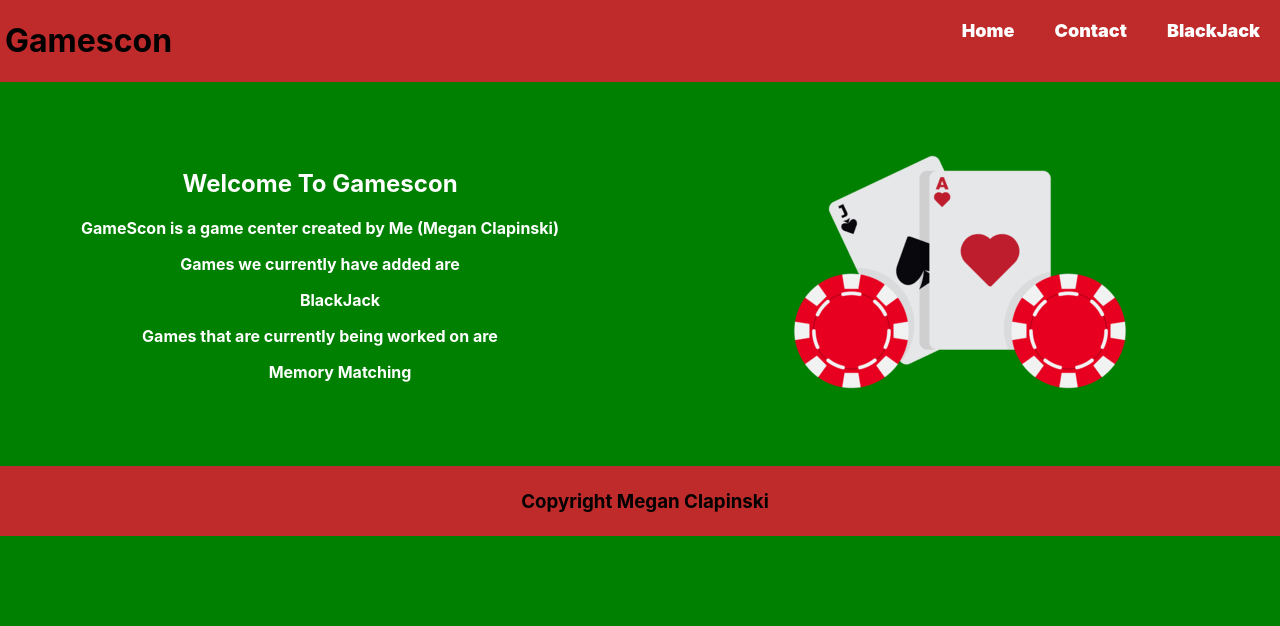
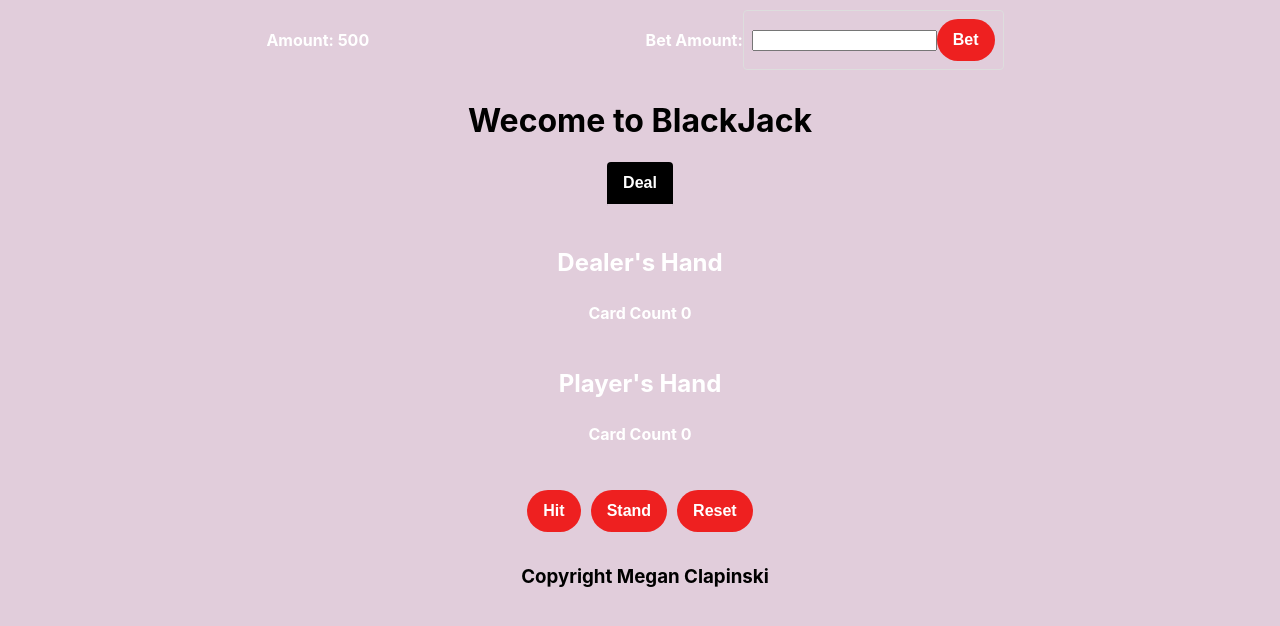
Before and after one commit to meganclapinski25/BlackJack, a React (Create React App) app: page /blackjack in a window 1280 px wide. Shown: the top 626 px of the page. Built offline with nearby package versions, Linux system fonts and the light colour scheme.

Commit message:
starting to style

```diff
--- a/package.json
+++ b/package.json
@@ -19,7 +19,6 @@
     "react-icons": "^5.2.1",
     "react-router-dom": "^6.23.0",
     "react-scripts": "5.0.1",
-    "tailwindcss": "^1.9.6",
     "web-vitals": "^2.1.4"
   },
   "scripts": {
@@ -49,6 +48,7 @@
     ]
   },
   "devDependencies": {
-    "gh-pages": "^6.1.1"
+    "gh-pages": "^6.1.1",
+    "tailwindcss": "^3.4.10"
   }
 }
--- a/src/BlackJack.css
+++ b/src/BlackJack.css
@@ -1,5 +1,5 @@
 body{
-  background-color: green;
+  background-color: #e1cddb;
 }
 h1{
     text-align: center;
@@ -18,11 +18,11 @@ button{
   outline: 0;
   border: 0;
   cursor: pointer;
-  background-color: #ee2020;
+  background-color: black;
   border-radius: 4px;
   padding: 8px 16px;
   font-size: 16px;
-  border-bottom: 4px solid #ac0a0a;
+  border-bottom: 4px solid #e1cddb;
   font-weight: 700;
   color: white;
   line-height: 26px;
@@ -134,9 +134,12 @@ button{
   display: flex;
   padding: 10px;
 }
-.bet-input{
+.bet-input {
   align-self: center;
-  padding-left: 3px;
+  padding-left: 5px;
+  border: 1px solid #ddd; /* Light border color */
+  border-radius: 4px;
+  padding: 8px;
 }
 .bet-button{
   padding-left: 5px;
--- a/src/BlackJack.js
+++ b/src/BlackJack.js
@@ -158,7 +158,7 @@ const BlackJack = () =>{
         return(
 
             <div>
-                    <Header/>
+
                 <div>
                     <div className='bets'>
                         <p>Amount: {initialAmount}</p>
--- a/src/Footer.css
+++ b/src/Footer.css
@@ -6,7 +6,6 @@
     bottom: 0;
     width: 100%;
     padding: 5px;
-    background-color: rgb(191, 42, 42);
     font-weight: bolder;
     align-items: center;
     overflow-y: auto;
--- a/src/Header.js
+++ b/src/Header.js
@@ -7,10 +7,8 @@ function Header(){
     return(
         <div>
             <div className="navbar">
-                <h1>Gamescon</h1>
+                <h1></h1>
                 <div className="nav-links">
-                    <a><Link to="/">Home</Link></a>
-                    <a><Link to="/contact">Contact</Link></a>
                     <a><Link to="/blackjack">BlackJack</Link></a>
 
                 </div>
--- a/src/index.js
+++ b/src/index.js
@@ -14,10 +14,8 @@ const root = createRoot(rootElement);
 root.render(
   <Router>
     <Routes>
-        <Route path="/" element={<App />} />
-        <Route path="/home" element={<Home />} />
-        <Route path="/blackjack" element={<Blackjack />} />
-        <Route path='/contact' element={<Contact />}/>
+        <Route path="/" element={<Blackjack />} />
+
    </Routes>
 </Router>
 );
```
Also changed, not shown: 1 other file (tests, documents, lock files or other folders).
